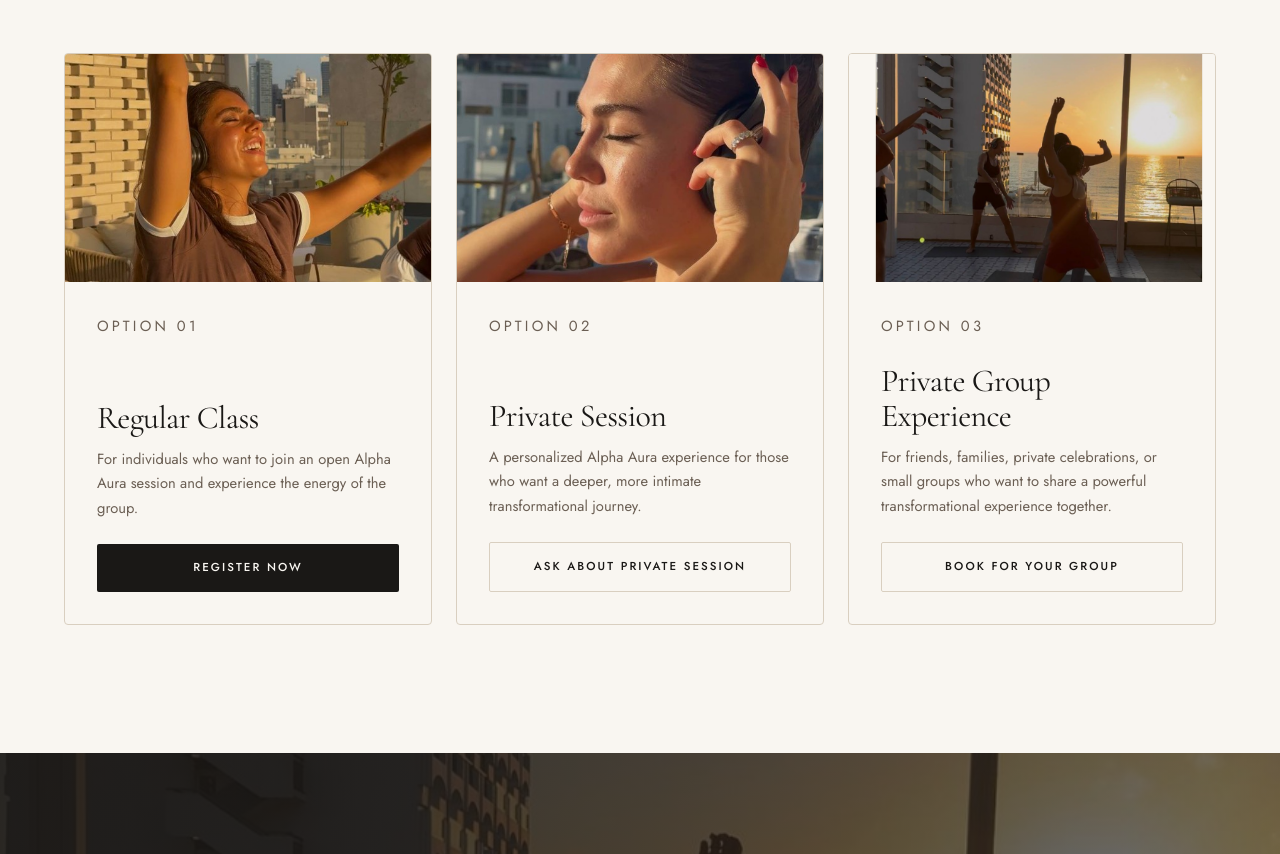
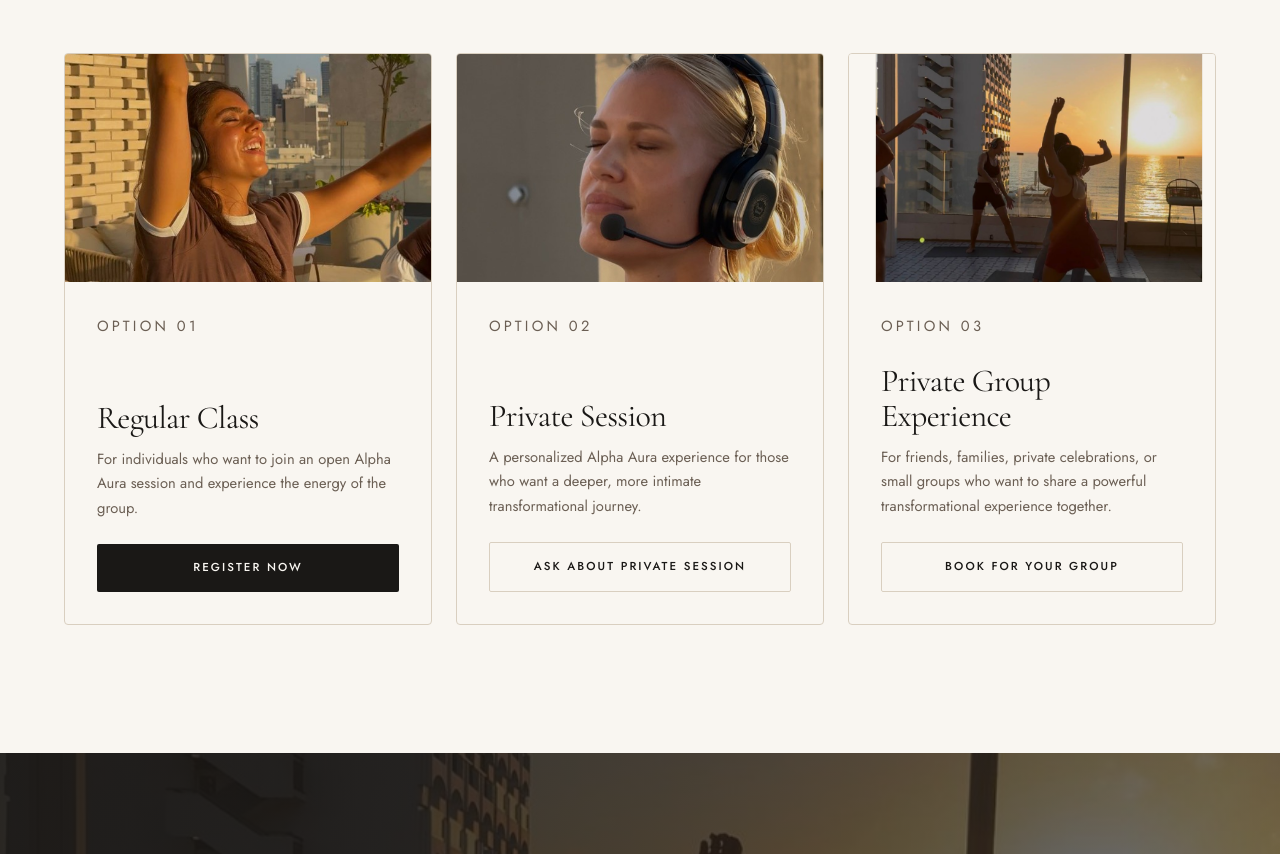
Before and after one commit to didykvlada28/alpha-aura-landing, a plain HTML site: page public/index.html in a window 1280 px wide. Shown: the part 7631-8485 px from the top of the page. Drawn offline with nearby package versions, Linux system fonts and the light colour scheme.

Commit message:
Deduplicate sensory photo in private session card
Co-authored-by: Cursor <cursoragent@cursor.com>

```diff
--- a/public/index.html
+++ b/public/index.html
@@ -408,7 +408,7 @@
             </article>
             <article class="session-card reveal reveal-delay-1">
               <div class="session-card__img">
-                <img src="images/sensory-closeup.jpg" alt="Private session — deep presence with headphones" loading="lazy" />
+                <img src="images/workshop-presence.png" alt="Private session — deep presence with headphones" class="img-focus-face" loading="lazy" />
               </div>
               <div class="session-card__body">
                 <p class="session-card__label" data-i18n="sessions.opt2.label">Option 02</p>
```
